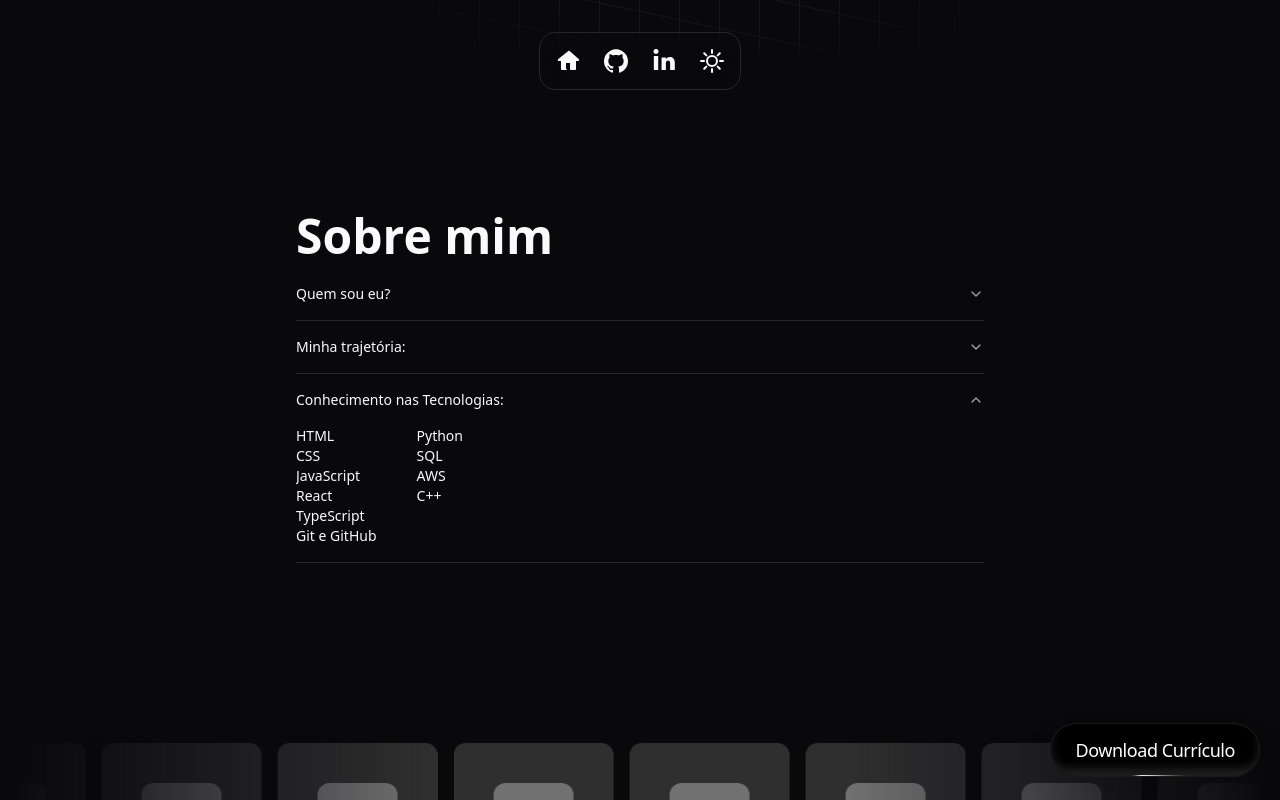
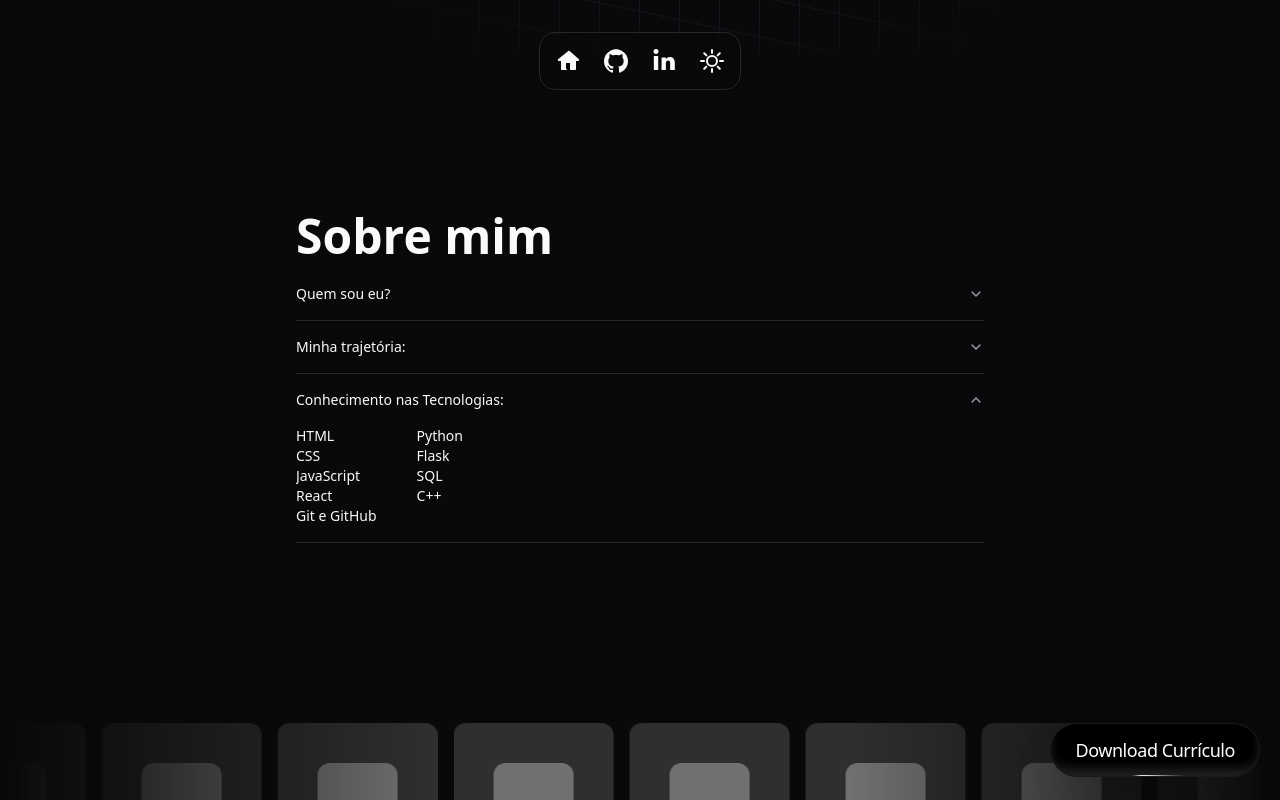
Before and after one commit to NicolasHaubricht/Portfolio, a React (Vite) app: page / in a window 1280 px wide. Both pictures are taken after a click on the button "Conhecimento nas Tecnologias:". Shown: the part 748-1548 px from the top of the page. Built offline with nearby package versions, Linux system fonts and the light colour scheme; grey boxes are pictures that could not be loaded.

Commit message:
Atualizando Sobre Mim

```diff
--- a/src/components/SobreMim/SobreMim.tsx
+++ b/src/components/SobreMim/SobreMim.tsx
@@ -29,13 +29,12 @@ const SobreMim = () => {
                                     <ul>CSS</ul>
                                     <ul>JavaScript</ul>
                                     <ul>React</ul>
-                                    <ul>TypeScript</ul>
                                     <ul>Git e GitHub</ul>
                                 </div>
                                 <div>
                                     <ul>Python</ul>
+                                    <ul>Flask</ul>
                                     <ul>SQL</ul>
-                                    <ul>AWS</ul>
                                     <ul>C++</ul>
                                 </div>
                             </AccordionContent>
```
